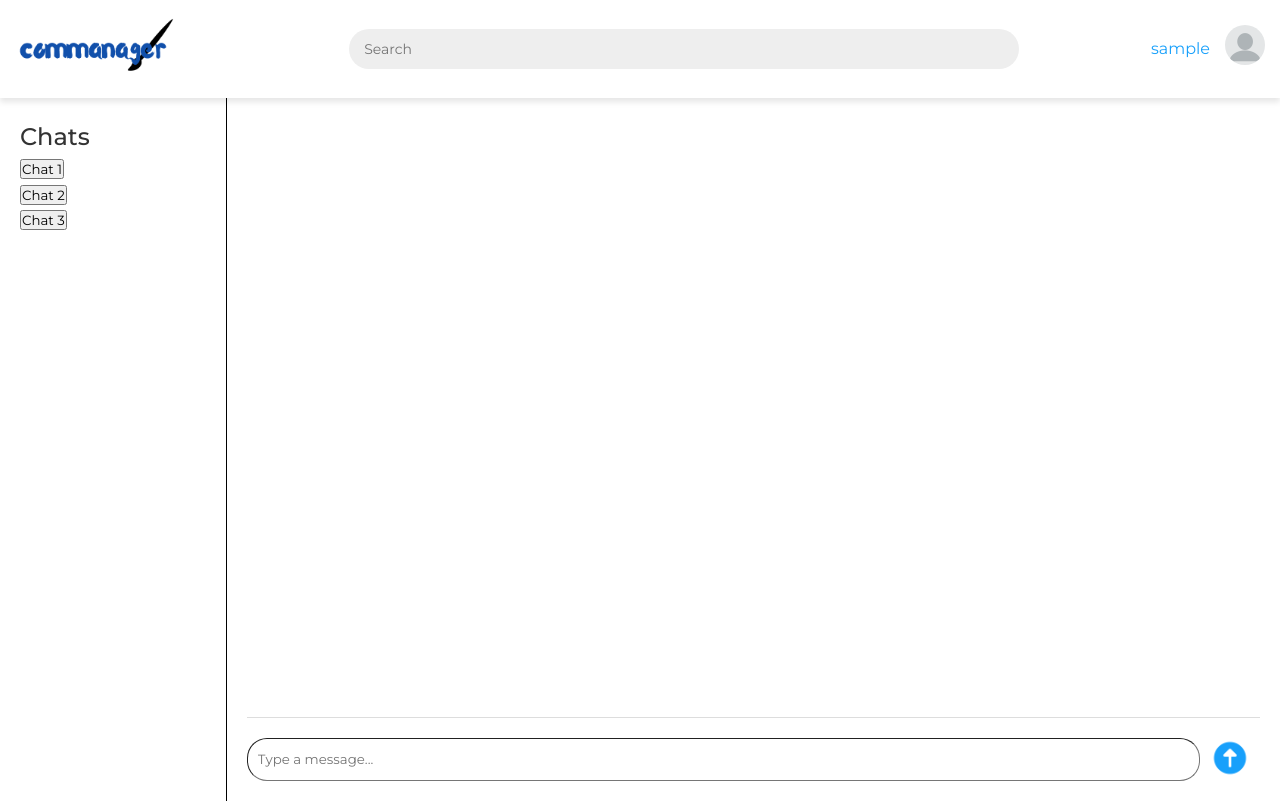
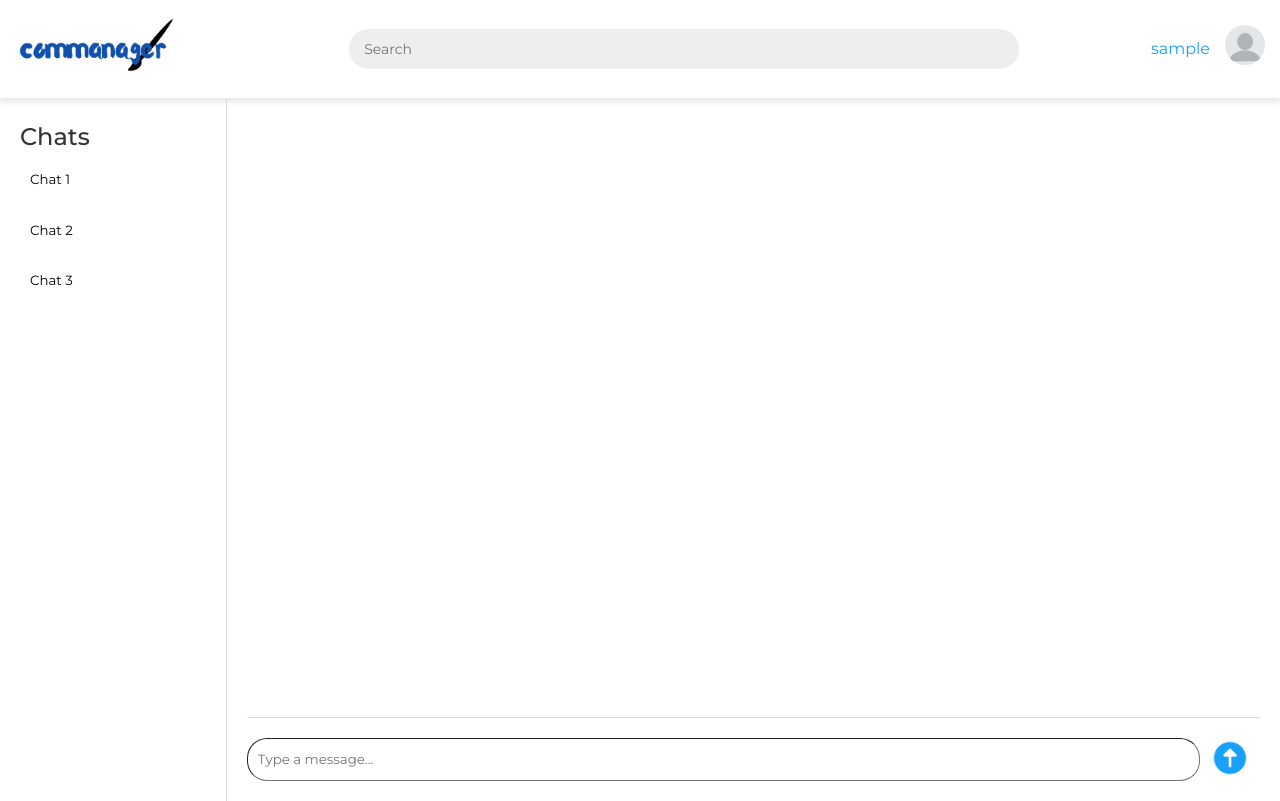
Before and after one commit to hhizzuk/commanager, a Flask app: a page that uses commanager/server/templates/messages.html in a window 1280 px wide. Run offline with Flask 3, Linux system fonts and the light colour scheme; the visitor is signed in with stand-in values (Sample User, id 1).

Commit message:
messages css

```diff
--- a/commanager/server/static/styles/messages.css
+++ b/commanager/server/static/styles/messages.css
@@ -41,12 +41,33 @@
 
 .sidebar{
     width: 250px;
-    border-right: 1px solid black;
+    border-right: 1px solid #ddd;
     padding: 20px;
 }
 
 .sidebar ul{
     list-style-type:none;
+}
+
+.sidebar ul li {
+    padding: 10px;
+    border-radius: 5px;
+    margin-bottom: 5px;
+    cursor: pointer;
+    transition: background-color 0.3s ease;
+}
+
+.sidebar ul li.selected {
+    background-color: #ddd !important;
+}
+
+.sidebar ul li:hover {
+    background-color: #dbf0fe;
+}
+
+.chat-select{
+    background-color: transparent;
+    border: none;
 }
 
 .input-group{
--- a/commanager/server/static/styles/orders.css
+++ b/commanager/server/static/styles/orders.css
@@ -1,7 +1,7 @@
 .main-container {
     display: flex;
     margin: 0;
-    height: calc(100vh - 102px);
+    height: calc(100vh - 97px);
 }
 
 .sidebar {
--- a/commanager/server/templates/messages.html
+++ b/commanager/server/templates/messages.html
@@ -43,10 +43,18 @@
         const input = document.getElementById('userInput');
         const sendBtn = document.getElementById('sendBtn');
         const chat = document.getElementById('chat');
+        const chatButtons = document.querySelectorAll('.sidebar ul li');
 
         sendBtn.addEventListener('click', sendMessage);
         input.addEventListener('keypress', function (e) {
             if (e.key === 'Enter') sendMessage();
+        });
+
+        chatButtons.forEach(btn => {
+            btn.addEventListener('click', () => {
+                document.querySelectorAll('.sidebar ul li').forEach(el => el.classList.remove('selected'));
+                btn.classList.add('selected');
+            });
         });
 
         function sendMessage() {
```
Lines whose indentation alone changed are shown as unchanged.
